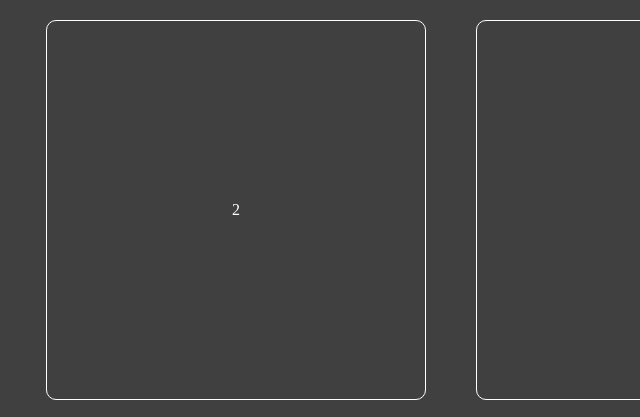
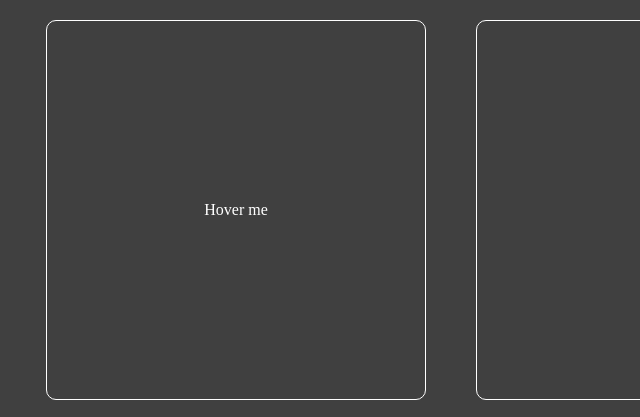
Before and after one commit to prathmesh130/HTML_CSS_Projects, a plain HTML site: page components/index.html in a window 1280 px wide. Shown: the top 417 px of the page, 404-1044 px from the left. Drawn offline with Linux system fonts and the light colour scheme.

Commit message:
Update index.html

```diff
--- a/components/index.html
+++ b/components/index.html
@@ -15,7 +15,12 @@
             <input type="checkbox" class="toggle-input" id="toggle" />
             <label for="toggle" class="toggle-label"></label>
         </div>
-        <div class="box">2</div>
+          <!--Hover effect -->
+        <div class="box">
+            <ul class="list-menu">
+                <li class="list-item">Hover me</li>
+            </ul>
+        </div>
         <div class="box">3</div>
         <div class="box">4</div>
         <div class="box">5</div>
```
